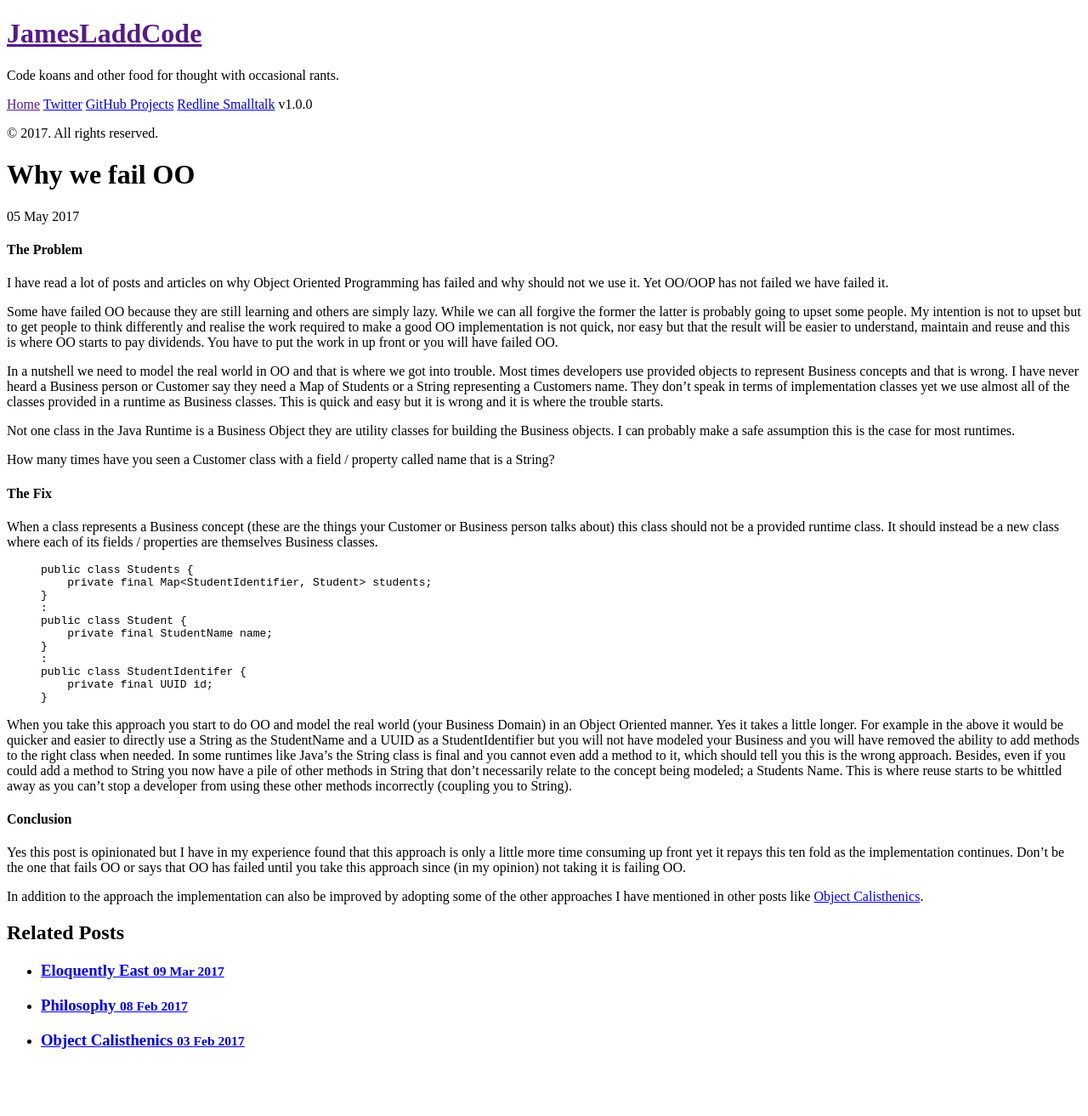
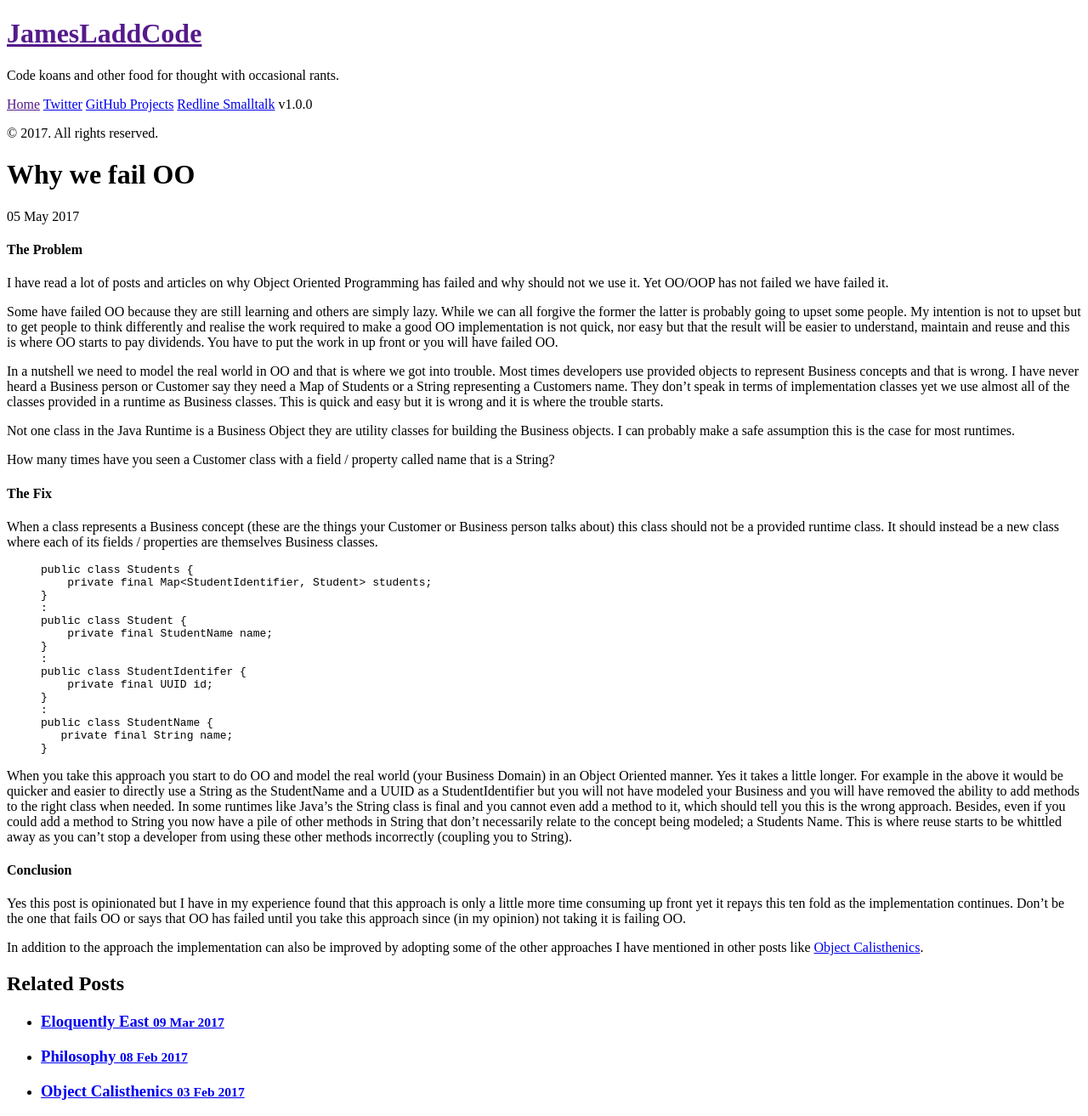
Before and after one commit to jamesladd/jamesladdcode, a Jekyll site: the page built from _posts/2017-05-05-we-fail-oo.md, in a window 1280 px wide. Shown: the whole page at 85% size. Built offline with Jekyll 4.4.1, drawn with Linux system fonts in a browser that asks for light colours; before the commit the page ends 1253 px from its top, so only the background shows below that.

Commit message:
Tweaked post

```diff
--- a/_posts/2017-05-05-we-fail-oo.md
+++ b/_posts/2017-05-05-we-fail-oo.md
@@ -37,6 +37,10 @@ public class Student {
 public class StudentIdentifer {
     private final UUID id;
 }
+:
+public class StudentName {
+   private final String name;
+}
 {% endhighlight %}
 
 When you take this approach you start to do OO and model the real world (your Business Domain) in an Object Oriented manner. Yes it takes a little longer. For example in the above it would be quicker and easier to directly use a String as the StudentName and a UUID as a StudentIdentifier but you will not have modeled your Business and you will have removed the ability to add methods to the right class when needed. In some runtimes like Java's the String class is final and you cannot even add a method to it, which should tell you this is the wrong approach. Besides, even if you could add a method to String you now have a pile of other methods in String that don't necessarily relate to the concept being modeled; a Students Name. This is where reuse starts to be whittled away as you can't stop a developer from using these other methods incorrectly (coupling you to String).
```
